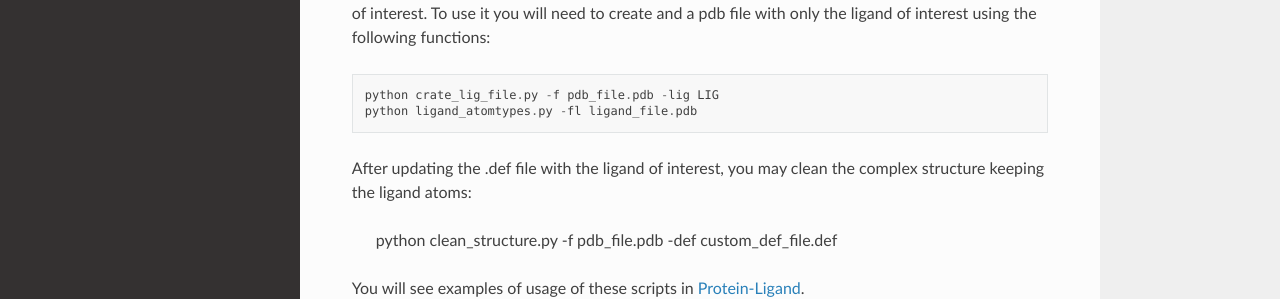
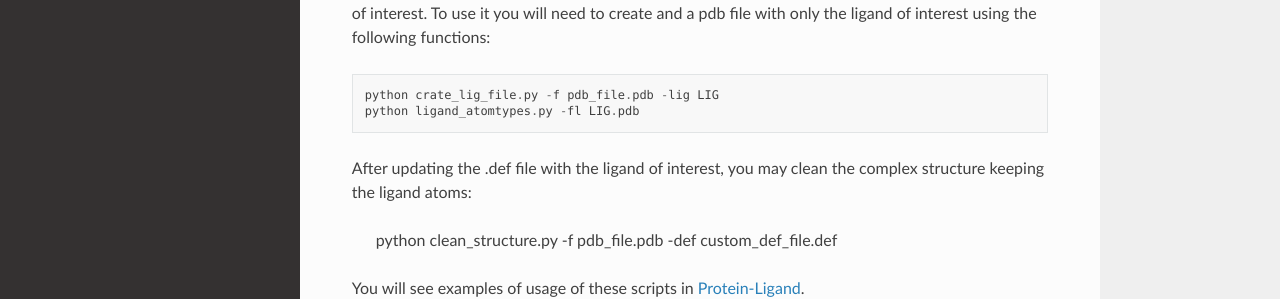
Before and after one commit to nataliateruel/Surfaces_tutorial, a Sphinx documentation site: the page built from docs/source/Preprocessing.rst, in a window 1280 px wide and 1310 px high. Shown: the part 553-852 px from the top of the window. Built offline with Sphinx 7.4.7 and the Read the Docs theme 2.0.0, drawn with Linux system fonts in a browser that asks for light colours.

Commit message:
Update Preprocessing.rst

```diff
--- a/docs/source/Preprocessing.rst
+++ b/docs/source/Preprocessing.rst
@@ -16,7 +16,7 @@ Ligands
 One automated customization that is avaliable is the one to create atom type definitions for ligands of interest. To use it you will need to create and  a pdb file with only the ligand of interest using the following functions::
 
    python crate_lig_file.py -f pdb_file.pdb -lig LIG
-   python ligand_atomtypes.py -fl ligand_file.pdb
+   python ligand_atomtypes.py -fl LIG.pdb
 
 After updating the .def file with the ligand of interest, you may clean the complex structure keeping the ligand atoms:
 
```
